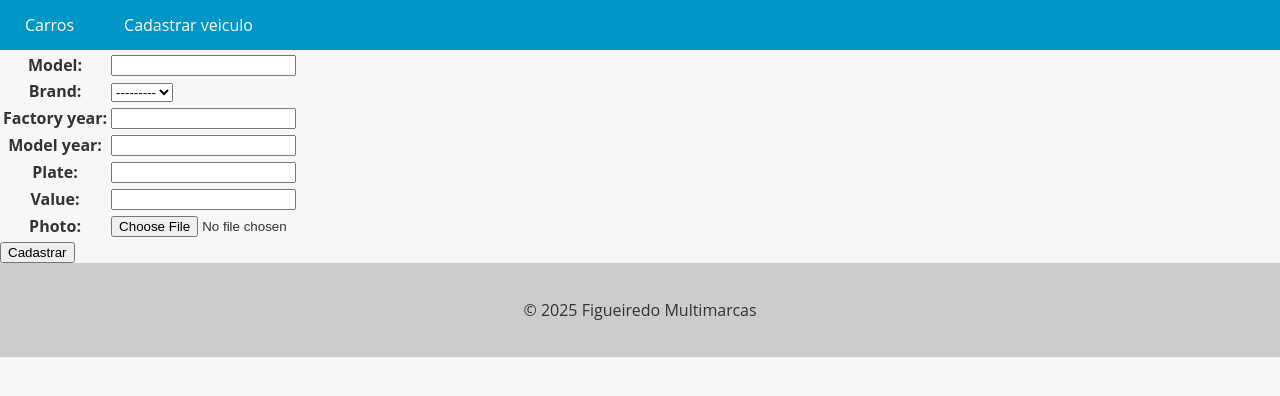
After one commit to eugfl/Carros, a Django app: page /new_car/ in a window 1280 px wide. The commit adds this page. Shown: the top 396 px of the page. Run offline with Django 5.2, Linux system fonts and the light colour scheme; data that the repository does not hold is empty.

Commit message:
✨ feat(cars/forms): Add `CarForm` for new car registration and implement `new_car_view` to handle form submission

```diff
--- a/app/templates/base.html
+++ b/app/templates/base.html
@@ -72,6 +72,7 @@
       <nav>
         <ul>
           <li><a href="{% url 'cars_list' %}">Carros</a></li>
+          <li><a href="{% url 'new_car' %}">Cadastrar veiculo</a></li>
         </ul>
       </nav>
     </header>
--- a/app/urls.py
+++ b/app/urls.py
@@ -3,9 +3,10 @@ from django.urls import path
 from django.conf import settings
 from django.conf.urls.static import static
 
-from cars.views import cars_view
+from cars.views import cars_view, new_car_view
 
 urlpatterns = [
     path('admin/', admin.site.urls),
     path('cars/', cars_view, name='cars_list'),
+    path('new_car/', new_car_view, name= 'new_car')
 ] + static(settings.MEDIA_URL, document_root=settings.MEDIA_ROOT)
--- /dev/null
+++ b/cars/forms.py
@@ -0,0 +1,25 @@
+from django import forms
+from cars.models import Brand, Car
+
+
+class CarForm(forms.Form):
+    model = forms.CharField(max_length=200)
+    brand = forms.ModelChoiceField(Brand.objects.all())
+    factory_year = forms.IntegerField()
+    model_year = forms.IntegerField()
+    plate = forms.CharField(max_length=10)
+    value = forms.FloatField()
+    photo = forms.ImageField()
+
+    def save(self):
+        car = Car(
+            model = self.cleaned_data['model'],
+            brand = self.cleaned_data['brand'],
+            factory_year = self.cleaned_data['factory_year'],
+            model_year = self.cleaned_data['model_year'],
+            plate = self.cleaned_data['plate'],
+            value = self.cleaned_data['value'],
+            photo = self.cleaned_data['photo'],
+        )
+        car.save()
+        return car
--- /dev/null
+++ b/cars/templates/new_car.html
@@ -0,0 +1,10 @@
+{% extends "base.html" %} {% block content %}
+<form method="post" enctype="multipart/form-data">
+  {% csrf_token %}
+  <table>
+    {{new_car_form.as_table}}
+  </table>
+  <input type="submit" value="Cadastrar" class="btn btn-primary" />
+</form>
+
+{% endblock %}
--- a/cars/views.py
+++ b/cars/views.py
@@ -1,5 +1,6 @@
-from django.shortcuts import render
+from django.shortcuts import render, redirect
 from cars.models import Car
+from cars.forms import CarForm
 
 def cars_view(request):
     cars = Car.objects.all()
@@ -13,3 +14,13 @@ def cars_view(request):
         'cars.html',
         {'cars': cars}
         )
+
+def new_car_view(request):
+    if request.method == 'POST':
+        new_car_form = CarForm(request.POST, request.FILES)
+        if new_car_form.is_valid():
+            new_car_form.save()
+            return redirect('cars_list')
+    else :
+        new_car_form = CarForm()
+    return render(request, 'new_car.html', {'new_car_form' : new_car_form})
--- /dev/null
+++ b/requirements.txt
@@ -0,0 +1,4 @@
+asgiref==3.8.1
+Django==5.2.3
+pillow==11.3.0
+sqlparse==0.5.3
```
